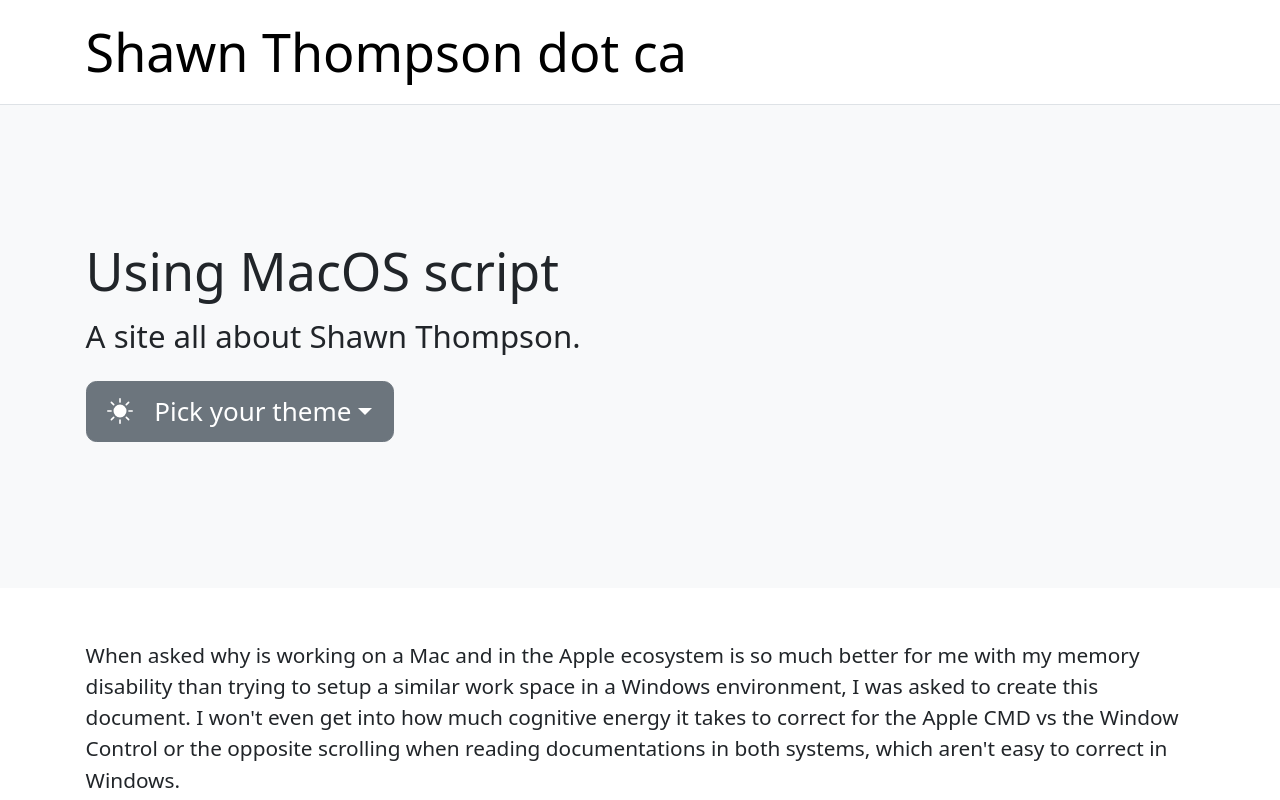
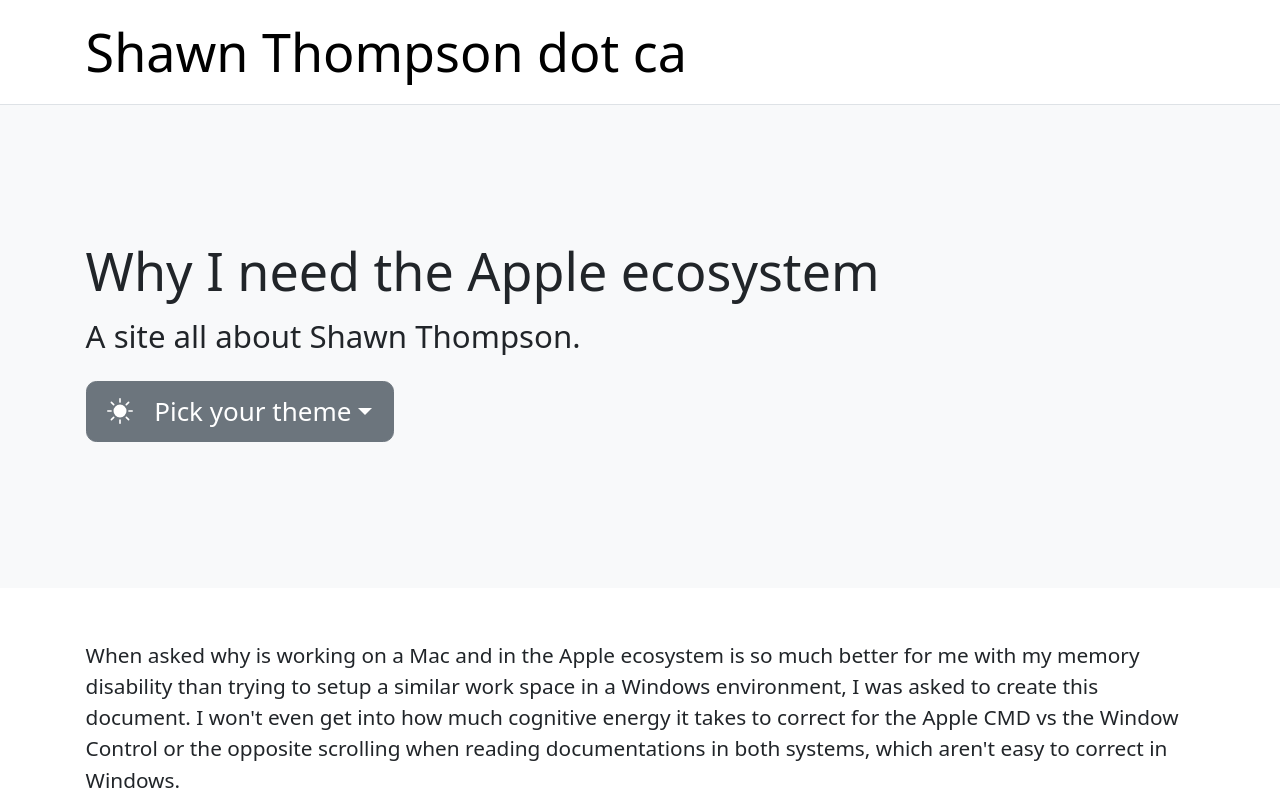
Before and after one commit to shawnthompson/shawnthompson.github.io, an Eleventy site: page src/pages/mac-usages.md in a window 1280 px wide. Shown: the top 800 px of the page. Built offline with nearby package versions, Linux system fonts and the light colour scheme; Eleventy itself is replaced by a stand-in of ours; files that its build step writes are made by us from their sources.

Commit message:
update mac post title

```diff
--- a/src/pages/mac-usages.md
+++ b/src/pages/mac-usages.md
@@ -1,5 +1,5 @@
 ---
-title: Using MacOS script
+title: Why I need the Apple ecosystem
 layout: layouts/base.njk
 permalink: /mac/
 ---
```
